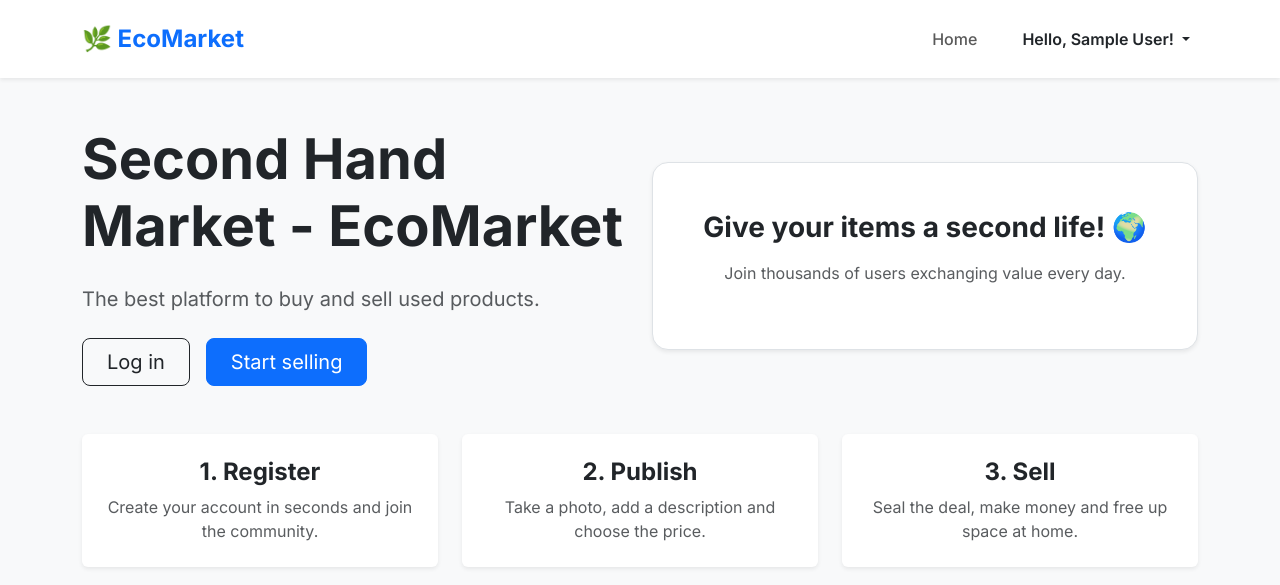
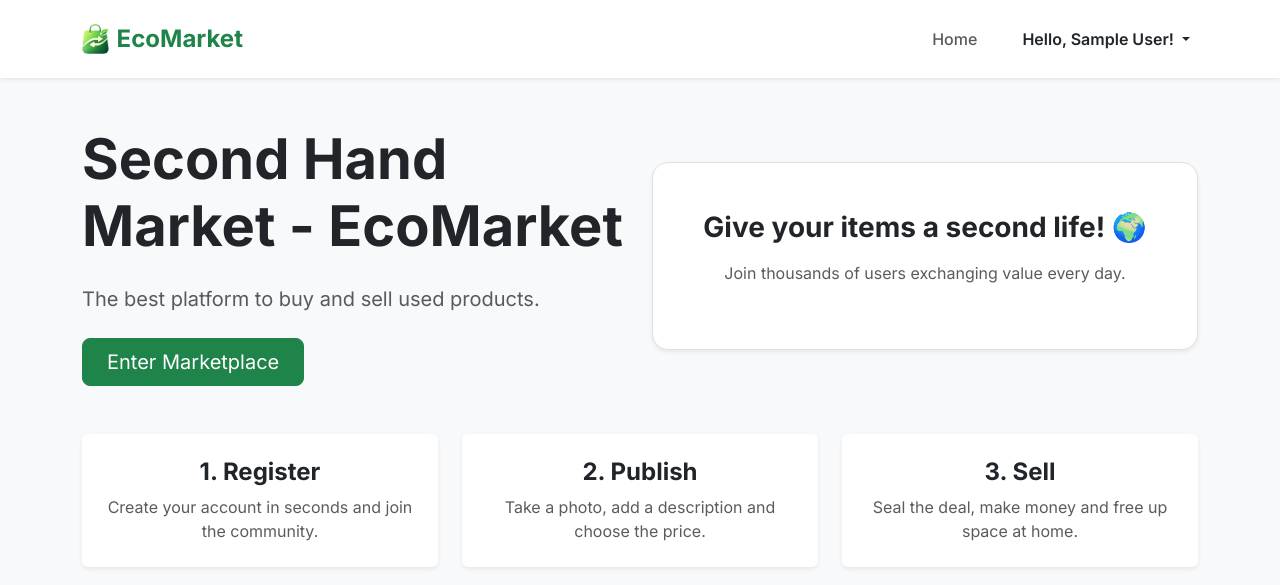
Before and after one commit to saramacri04/progetto-daweb, a Node server app: page / in a window 1280 px wide. Shown: the top 585 px of the page. Run offline with Node 20, Linux system fonts and the light colour scheme; the visitor is signed in with stand-in values (Sample User, id 1); some libraries are stand-ins or nearby versions.

Commit message:
feat: implement admin role-based dashboard, update auth redirection, and enhance HBS UI with logo and theme styling

```diff
--- a/backend/controllers/authController.js
+++ b/backend/controllers/authController.js
@@ -23,7 +23,11 @@ exports.loginUser = async (req, res) => {
         req.session.userRole = user.role;
         req.session.userName = user.name;
 
-        return res.redirect('/');
+        if (user.role === 'admin') {
+            return res.redirect('/admin');
+        } else {
+            return res.redirect('/');
+        }
     } catch (err) {
         console.error("Login error:", err);
         return res.render('login', { title: 'Login - EcoMarket', error: 'Internal server error.' });
--- a/backend/views/home.hbs
+++ b/backend/views/home.hbs
@@ -3,8 +3,16 @@
         <h1 class="display-4 fw-bold text-dark mb-4">{{title}}</h1>
         <p class="lead text-muted mb-4">{{description}}</p>
         <div class="d-flex gap-3">
-            <a href="/login" class="btn btn-outline-dark btn-lg px-4">Log in</a>
-            <a href="/register" class="btn btn-primary btn-lg px-4">Start selling</a>
+            {{#if user}}
+                {{#if (eq user.role 'admin')}}
+                    <a href="/admin" class="btn btn-primary btn-lg px-4">Go to Dashboard</a>
+                {{else}}
+                    <a href="http://localhost:5173" class="btn btn-primary btn-lg px-4">Enter Marketplace</a>
+                {{/if}}
+            {{else}}
+                <a href="/login" class="btn btn-outline-dark btn-lg px-4">Log in</a>
+                <a href="/register" class="btn btn-primary btn-lg px-4">Start selling</a>
+            {{/if}}
         </div>
     </div>
     <div class="col-lg-6 text-center mt-5 mt-lg-0">
--- a/backend/views/layouts/main.hbs
+++ b/backend/views/layouts/main.hbs
@@ -10,9 +10,24 @@
     <!-- Google Fonts: Inter -->
     <link href="https://fonts.googleapis.com/css2?family=Inter:wght@400;500;600;700&display=swap" rel="stylesheet">
     <style>
+        :root {
+            --bs-primary: #1e8449;
+            --bs-primary-rgb: 30, 132, 73;
+        }
         body {
             font-family: 'Inter', sans-serif;
             background-color: #f8f9fa;
+        }
+        .btn-primary {
+            background-color: var(--bs-primary);
+            border-color: var(--bs-primary);
+        }
+        .btn-primary:hover {
+            background-color: #135b30;
+            border-color: #135b30;
+        }
+        .text-primary {
+            color: var(--bs-primary) !important;
         }
     </style>
 </head>
@@ -21,7 +36,10 @@
     <!-- Shared base navbar for HBS pages -->
     <nav class="navbar navbar-expand-lg navbar-light bg-white shadow-sm sticky-top">
         <div class="container py-2">
-            <a class="navbar-brand fw-bold text-primary fs-4" href="/">🌿 EcoMarket</a>
+            <a class="navbar-brand fw-bold text-primary fs-4 d-flex align-items-center" href="/">
+                <img src="/favicon.png" alt="EcoMarket Logo" height="30" class="me-2 rounded object-fit-contain">
+                EcoMarket
+            </a>
             <button class="navbar-toggler border-0" type="button" data-bs-toggle="collapse" data-bs-target="#navbarNav">
                 <span class="navbar-toggler-icon"></span>
             </button>
@@ -37,9 +55,10 @@
                             <i class="bi bi-person-circle me-1"></i> Hello, {{user.name}}!
                         </a>
                         <ul class="dropdown-menu dropdown-menu-end shadow-sm border-0">
-                            <li><a class="dropdown-item" href="/dashboard">My Profile</a></li>
                             {{#if (eq user.role 'admin')}}
                             <li><a class="dropdown-item" href="/admin">Dashboard Admin</a></li>
+                            {{else}}
+                            <li><a class="dropdown-item" href="http://localhost:5173/dashboard">Enter Marketplace</a></li>
                             {{/if}}
                             <li><hr class="dropdown-divider"></li>
                             <li><a class="dropdown-item text-danger fw-medium" href="/logout">Logout</a></li>
```
Also changed, not shown: Memoria_EcoMarket.txt (+45 -3 lines), backend/public/favicon.png (added).
